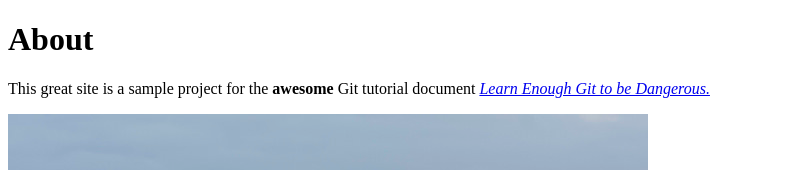
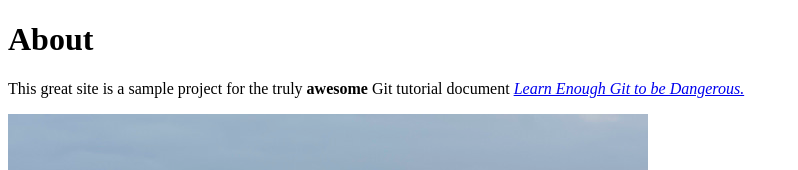
Before and after one commit to rcrim/website, a plain HTML site: page about.html in a window 1280 px wide. Shown: the top 170 px of the page, without its empty margins (0-798 px from the left). Drawn offline with Linux system fonts and the light colour scheme.

Commit message:
Add truly awesome

```diff
--- a/about.html
+++ b/about.html
@@ -5,7 +5,7 @@
   </head>
   <body>
     <H1>About</H1>
-    <P> This great site is a sample project for the <strong> awesome</strong> Git tutorial document <a href="http://learnenough.com/git-tutorial"><em>Learn Enough Git to be Dangerous.</em></a>
+    <P> This great site is a sample project for the truly  <strong> awesome</strong> Git tutorial document <a href="http://learnenough.com/git-tutorial"><em>Learn Enough Git to be Dangerous.</em></a>
    </P>
    <img src="images/polar_bear.jpg" alt="Polar bear">
  </body>
```
